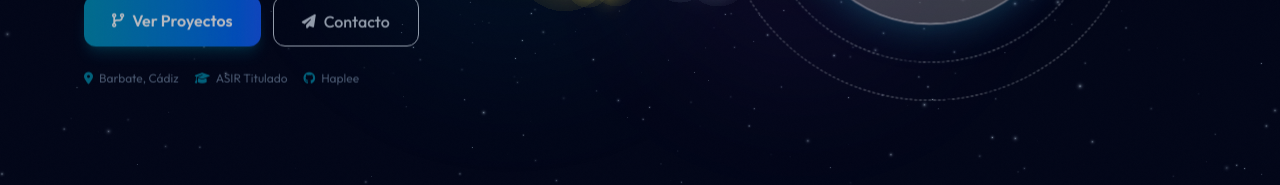
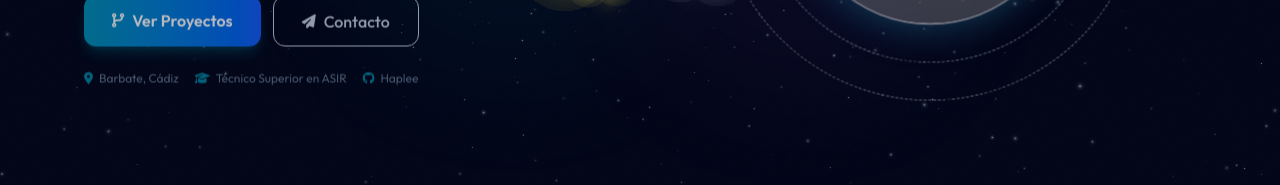
Before and after one commit to Haplee/Portafolio-FranVi, a React (Vite) app: page / in a window 1280 px wide. Shown: the part 511-696 px from the top of the page. Built offline with nearby package versions, Linux system fonts and the light colour scheme; no server answers; grey boxes are pictures that could not be loaded.

Commit message:
T1: badge del hero a 'Tecnico Superior en ASIR'

```diff
--- a/src/components/HeroSection.tsx
+++ b/src/components/HeroSection.tsx
@@ -128,7 +128,7 @@ export default function HeroSection() {
                     <div className="hidden sm:flex flex-wrap items-center gap-4 pt-1">
                         {[
                             { icon: 'fas fa-map-marker-alt', text: 'Barbate, Cádiz' },
-                            { icon: 'fas fa-graduation-cap', text: 'ASIR Titulado' },
+                            { icon: 'fas fa-graduation-cap', text: 'Técnico Superior en ASIR' },
                             { icon: 'fab fa-github', text: 'Haplee', href: 'https://github.com/Haplee' },
                         ].map((item, i) => (
                             item.href ? (
```
